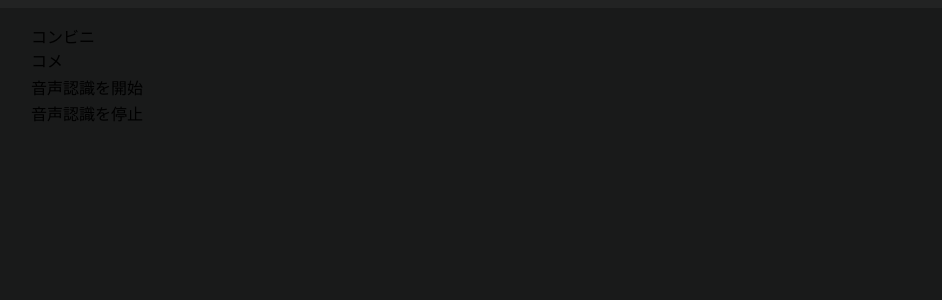
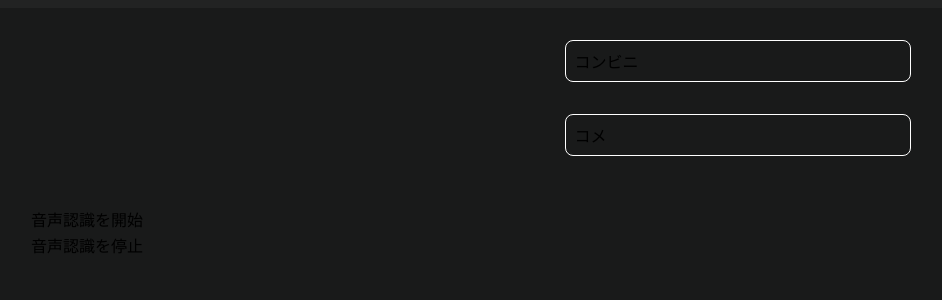
Before and after one commit to Fn-front/nextjs-web-speech-api, a Next.js app: page / in a window 1280 px wide. Shown: the top 300 px of the page, without its empty margins (161-1103 px from the left). Built offline with nearby package versions, Linux system fonts and the light colour scheme.

Commit message:
add: style conversations

```diff
--- /dev/null
+++ b/src/features/voiceRecognition/components/conversations/conversations.module.scss
@@ -0,0 +1,19 @@
+.voice_recognition_conversations{
+  padding: 16px 16px 48px;
+}
+
+.voice_recognition_conversations_list{
+  display: flex;
+  align-items: flex-end;
+  flex-direction: column;
+  &_item{
+    min-width: 40%;
+    text-align: left;
+    border: 1px solid #fff;
+    border-radius: 8px;
+    padding: 8px;
+    &+.voice_recognition_conversations_list_item{
+      margin-top: 32px;
+    }
+  }
+}
--- a/src/features/voiceRecognition/components/conversations/index.tsx
+++ b/src/features/voiceRecognition/components/conversations/index.tsx
@@ -1,5 +1,6 @@
 import { text } from "stream/consumers";
 import { Conversation } from "../../types/conversation";
+import style from './conversations.module.scss'
 
 type Props = {
   data: Array<Conversation>
@@ -13,13 +14,15 @@ export const Conversations = (props: Props) => {
 
 
   return (
-    <>
-      {data.map((item) => {
-        return(
-          <p key={item.id}>{ item.text }</p>
-        )
-      })}
-    </>
+    <div className={style.voice_recognition_conversations}>
+      <ul className={style.voice_recognition_conversations_list}>
+        {data.map((item) => {
+          return(
+            <li key={item.id} className={style.voice_recognition_conversations_list_item}>{ item.text }</li>
+          )
+        })}
+      </ul>
+    </div>
   )
 }
 
```
